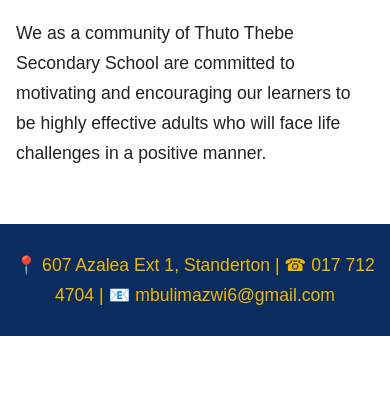
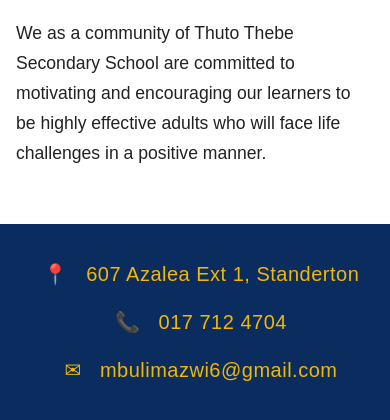
Before and after one commit to Mazwi-web/thuto_thebe_school, a Django app: page /about/ in a window 390 px wide. Shown: the part 926-1346 px from the top of the page. Before the commit the page ends 1262 px from the top, so only its background shows below. Run offline with Django 5.2, Linux system fonts and the light colour scheme.

Commit message:
Improve mobile icon size and spacing

```diff
--- a/school/static/school/style.css
+++ b/school/static/school/style.css
@@ -278,13 +278,33 @@
 /* Mobile-specific icon styling */
 @media (max-width: 768px) {
 
-    i, .icon {
-        font-size: 32px;
-        margin: 0 18px;
+    /* Footer container */
+    .footer {
+        font-size: 18px;
+        padding: 20px 10px;
+        text-align: center;
+        line-height: 1.8;
     }
 
-    .footer i {
-        font-size: 36px;
-        margin: 0 22px;
+    /* Make emojis (icons) bigger */
+    .footer span,
+    .footer p {
+        font-size: 20px;
+    }
+
+    /* Space icons from text */
+    .footer {
+        letter-spacing: 0.5px;
+    }
+
+    /* Stack footer items vertically */
+    .footer p {
+        display: block;
+        margin: 12px 0;
     }
 }
+
+.icon {
+    font-size: 28px;
+    margin-right: 12px;
+}
--- a/school/templates/school/base.html
+++ b/school/templates/school/base.html
@@ -41,11 +41,9 @@
 </main>
 
 <footer class="footer">
-    <p>
-        📍 607 Azalea Ext 1, Standerton |
-        ☎ 017 712 4704 |
-        📧 mbulimazwi6@gmail.com
-    </p>
+   <p><span class="icon">📍</span> 607 Azalea Ext 1, Standerton</p>
+<p><span class="icon">📞</span> 017 712 4704</p>
+<p><span class="icon">✉</span> mbulimazwi6@gmail.com</p>
 </footer>
 <script>
 function toggleMenu() {
```
